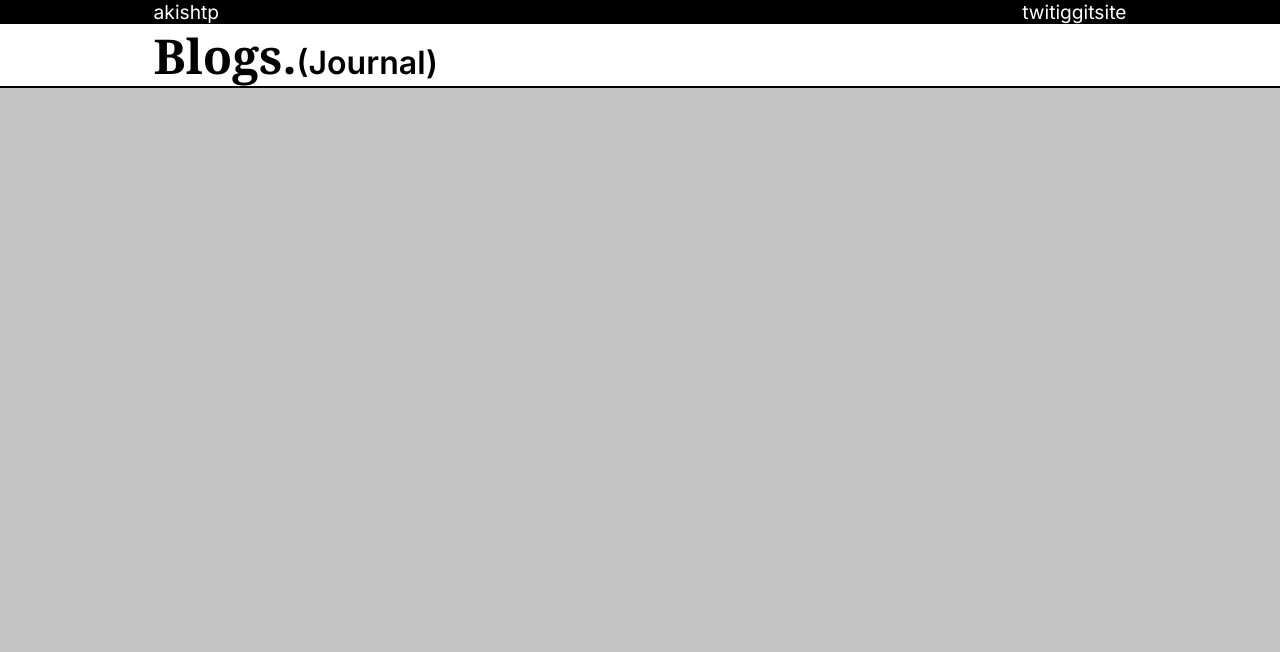
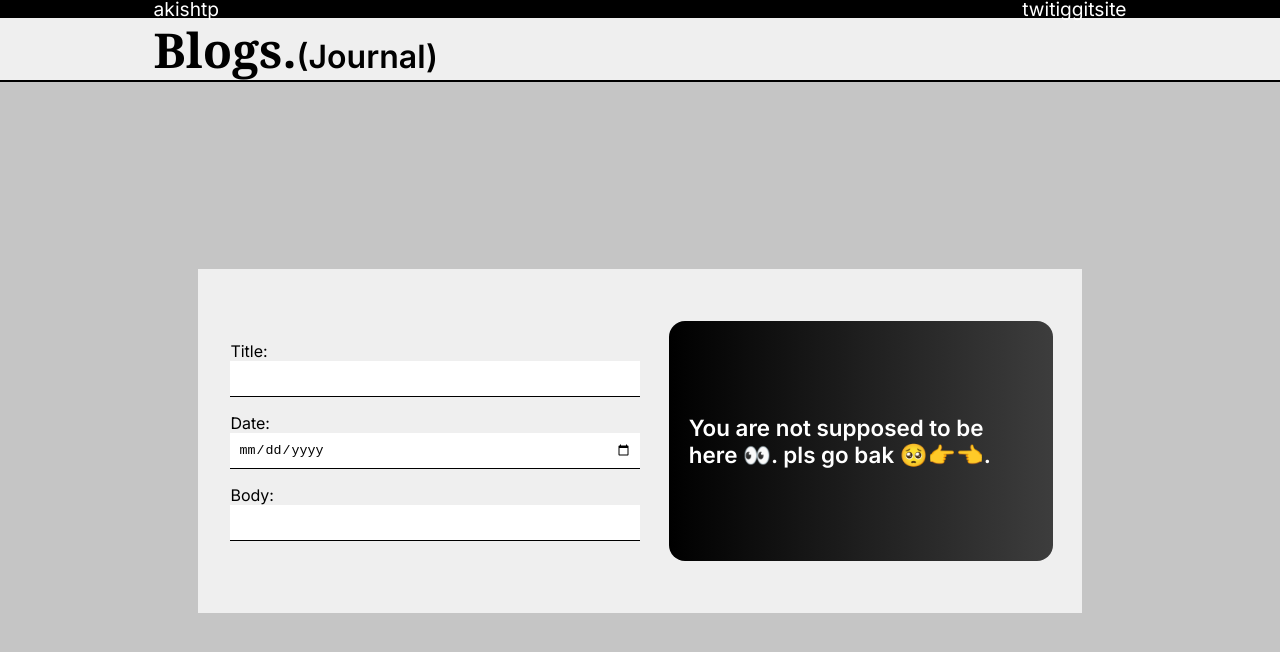
Before and after one commit to akishtp/Thoughts., a React (Create React App) app in the folder frontend/: page /new in a window 1280 px wide. Shown: the top 652 px of the page. Built offline with nearby package versions, Linux system fonts and the light colour scheme.

Commit message:
create new blogs.

```diff
--- a/frontend/src/App.tsx
+++ b/frontend/src/App.tsx
@@ -1,5 +1,6 @@
 import { BrowserRouter, Route, Routes } from "react-router-dom";
 import Navbar from "./components/Navbar/Navbar";
+import Create from "./Pages/Create/Create";
 import Home from "./Pages/Home/Home";
 
 function App() {
@@ -9,6 +10,7 @@ function App() {
         <Navbar />
         <Routes>
           <Route path="/" element={<Home />} />
+          <Route path="/new" element={<Create />} />
         </Routes>
       </div>
     </BrowserRouter>
--- /dev/null
+++ b/frontend/src/Pages/Create/Create.css
@@ -0,0 +1,49 @@
+.create {
+  min-height: calc(100vh - 82px);
+  display: flex;
+  align-items: center;
+  justify-content: center;
+}
+.full-side {
+  width: 69vw;
+  background-color: #efefef;
+  display: flex;
+  align-items: center;
+  justify-content: center;
+}
+.create .left-side {
+  width: 50%;
+  display: flex;
+  flex-direction: column;
+  align-items: center;
+  justify-content: center;
+  padding: 8vh 0;
+}
+.create .left-side label {
+  display: flex;
+  flex-direction: column;
+  margin: 8px 0;
+}
+.create .left-side input {
+  height: 36px;
+  border: none;
+  border-bottom: 1px solid #000;
+  width: 32vw;
+  padding: 0 8px;
+}
+/* .create .left-side input {
+  border: none;
+} */
+.create .right-side {
+  width: 30vw;
+  background: linear-gradient(90deg, #000000, #3d3d3d);
+  color: #fff;
+  border-radius: 16px;
+  margin: 1vw;
+  padding: 20px;
+  font-size: 1.4rem;
+  font-weight: 600;
+  height: 30vh;
+  display: flex;
+  align-items: center;
+}
--- /dev/null
+++ b/frontend/src/Pages/Create/Create.tsx
@@ -0,0 +1,30 @@
+import React from "react";
+import "./Create.css";
+
+const Create: React.FC = () => {
+  return (
+    <div className="create">
+      <div className="full-side">
+        <form className="left-side">
+          <label>
+            Title:
+            <input type="text" />
+          </label>
+          <label>
+            Date:
+            <input type="date" />
+          </label>
+          <label>
+            Body:
+            <input type="" />
+          </label>
+        </form>
+        <div className="right-side">
+          You are not supposed to be here 👀. pls go bak 🥺👉👈.
+        </div>
+      </div>
+    </div>
+  );
+};
+
+export default Create;
--- a/frontend/src/Pages/Home/Home.tsx
+++ b/frontend/src/Pages/Home/Home.tsx
@@ -1,14 +1,17 @@
 import React, { useEffect } from "react";
-import { useAppDispatch } from "../../app/hooks";
-// import Blog from "../../components/Blog/Blog";
+import { useAppDispatch, useAppSelector } from "../../app/hooks";
 import { getBlogs } from "../../features/blog/blogActions";
 import "./Home.css";
 
 const Home: React.FC = () => {
   const dispatch = useAppDispatch();
 
+  const { blogs } = useAppSelector((state) => state.blogs);
+
   useEffect(() => {
-    dispatch(getBlogs());
+    console.log("how many times does it run?");
+
+    // dispatch(getBlogs());
   });
   return (
     <div className="home">
@@ -19,24 +22,17 @@ const Home: React.FC = () => {
           <div className="blog3"></div>
         </div>
       </div>
-      <div className="older-blogs"></div>
-      {/* <Blog
-        title="I write blogs now Loll 3"
-        date="innale"
-        body="lore ipsum with a very lareg text is writtern is which is larger than the previous two text also making this the alrgets blog that has been written by me in this fake b log website yet here which may of bediffernet sizes and made to look as if it was a very fine day in the suburbs of us and maerica of the 90th centiury"
-      />
-      <Blog
-        title="I write blogs now Loll 4"
-        date="innale"
-        body="biggest blog yet by the akish written as a joke to make a body filled with textlore ipsum with a very lareg text is writtern is which is larger than the previous two text also making this the alrgets blog that has been written by me in this fake b log website yet here which may of bediffernet sizes and made to look as if it was a very fine day in the suburbs of us and maerica of the 90th centiury"
-      />
-      <Blog title="I Loll 5" date="innale" body="kore valiya body" />
-      <Blog title="I Loll 6" date="innale" body="kore valiya body" />
-      <Blog
-        title="I write blogs now Loll 7"
-        date="innale"
-        body="biggest blog yet by the akish written as a joke to make a body filled with textlore ipsum with a very lareg text is writtern is which is larger than the previous two text also making this the alrgets blog that has been written by me in this fake b log website yet here which may of bediffernet sizes and made to look as if it was a very fine day in the suburbs of us and maerica of the 90th centiury"
-      /> */}
+      <div className="older-blogs">
+        {blogs.length > 0 ? (
+          <>
+            {blogs.map((blog: any) => (
+              <div key={blog._id}>{blog.title}</div>
+            ))}
+          </>
+        ) : (
+          <div className="no-records">No Records! Try adding new Records</div>
+        )}
+      </div>
     </div>
   );
 };
--- a/frontend/src/components/Navbar/Navbar.css
+++ b/frontend/src/components/Navbar/Navbar.css
@@ -1,9 +1,11 @@
 .small-nav {
   display: flex;
+  align-items: center;
   justify-content: space-between;
   background-color: #000;
   color: #fff;
   padding: 0 12vw;
+  height: 18px;
   font-size: 1.2rem;
 }
 .navbar {
@@ -12,7 +14,7 @@
   justify-content: space-between;
   height: 64px;
   padding: 0 12vw;
-  background-color: #fff;
+  background-color: #efefef;
   color: #000;
   border-bottom: 2px solid #000;
 }
--- a/frontend/src/features/blog/blogActions.ts
+++ b/frontend/src/features/blog/blogActions.ts
@@ -1,39 +1,13 @@
-import axios from "axios";
-import { createAsyncThunk } from "@reduxjs/toolkit";
-
-// export const getBlogs = createAsyncThunk(
-//   "blogs/get",
-//   async ({ rejectWithValue }) => {
-//     try {
-//       const { data } = await axios.get(
-//         "https://verlow-server.up.railway.app/api/records"
-//       );
-//       return data;
-//     } catch (error) {
-//       return rejectWithValue(error.response.data.error);
-//     }
-//   }
-// );
+import axios, { AxiosError } from "axios";
+import { createAsyncThunk, isRejectedWithValue } from "@reduxjs/toolkit";
 
 export const getBlogs = createAsyncThunk("slice/type", async () => {
-  console.log("entho run aavind");
-
   try {
     const { data } = await axios.get(
       "https://akish-blogs.up.railway.app/api/blogs"
     );
-    console.log(data);
     return data;
-  } catch (e) {
-    const {
-      response: { data, status },
-    } = e as unknown as {
-      response: { data: string; status: number };
-    };
-    throw {
-      name: "Request Failed",
-      message: data,
-      code: `${status}`,
-    };
+  } catch (error) {
+    return error;
   }
 });
--- a/frontend/src/features/blog/blogSlice.ts
+++ b/frontend/src/features/blog/blogSlice.ts
@@ -2,7 +2,7 @@ import { createSlice } from "@reduxjs/toolkit";
 import { getBlogs } from "./blogActions";
 
 interface BlogState {
-  blogs: [];
+  blogs: any;
   loading: boolean;
   error: null | string | unknown;
 }
```
Also changed, not shown: 1 other file (tests, documents, lock files or other folders).
